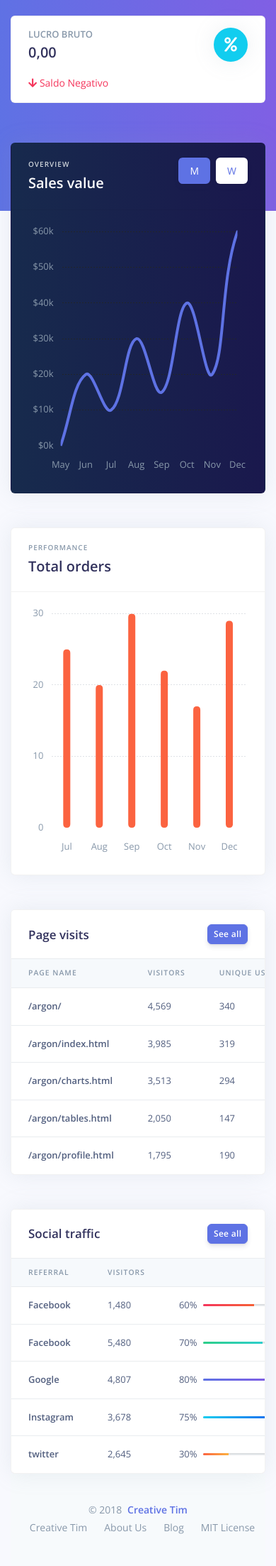
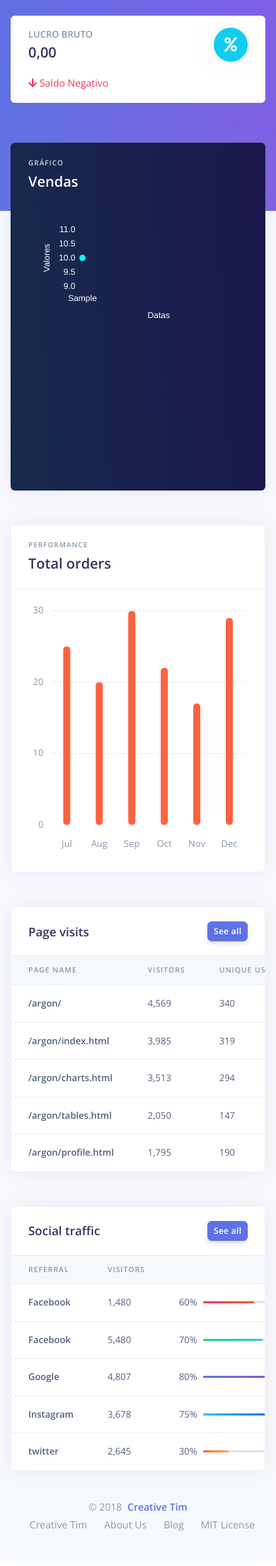
Before and after one commit to BrunoRodrigues11/Casa_Bela_Imoveis_Dashboard, a PHP site: page / in a window 390 px wide. Shown: the part 504-2710 px from the top of the page at 71% size. After the commit the page ends 2661 px from the top, so only its background shows below. Run offline with PHP 8.4, Linux system fonts and the light colour scheme; tables that the repository leaves empty or names only in its code hold one stand-in row (values such as "Sample post"); some libraries are stand-ins or nearby versions.

Commit message:
feat: Sales chart

```diff
--- a/index.php
+++ b/index.php
@@ -14,28 +14,8 @@
                     <div class="card-header bg-transparent">
                         <div class="row align-items-center">
                             <div class="col">
-                                <h6 class="text-uppercase text-light ls-1 mb-1">Overview</h6>
-                                <h2 class="text-white mb-0">Sales value</h2>
-                            </div>
-                            <div class="col">
-                                <ul class="nav nav-pills justify-content-end">
-                                    <li class="nav-item mr-2 mr-md-0" data-toggle="chart" data-target="#chart-sales"
-                                        data-update='{"data":{"datasets":[{"data":[0, 20, 10, 30, 15, 40, 20, 60, 60]}]}}'
-                                        data-prefix="$" data-suffix="k">
-                                        <a href="#" class="nav-link py-2 px-3 active" data-toggle="tab">
-                                            <span class="d-none d-md-block">Month</span>
-                                            <span class="d-md-none">M</span>
-                                        </a>
-                                    </li>
-                                    <li class="nav-item" data-toggle="chart" data-target="#chart-sales"
-                                        data-update='{"data":{"datasets":[{"data":[0, 20, 5, 25, 10, 30, 15, 40, 40]}]}}'
-                                        data-prefix="$" data-suffix="k">
-                                        <a href="#" class="nav-link py-2 px-3" data-toggle="tab">
-                                            <span class="d-none d-md-block">Week</span>
-                                            <span class="d-md-none">W</span>
-                                        </a>
-                                    </li>
-                                </ul>
+                                <h6 class="text-uppercase text-light ls-1 mb-1">Gráfico</h6>
+                                <h2 class="text-white mb-0">Vendas</h2>
                             </div>
                         </div>
                     </div>
@@ -43,7 +23,9 @@
                         <!-- Chart -->
                         <div class="chart">
                             <!-- Chart wrapper -->
-                            <canvas id="chart-sales" class="chart-canvas"></canvas>
+                            <?php
+                            include("salesChart.php");
+                            ?>
                         </div>
                     </div>
                 </div>
--- a/menu.php
+++ b/menu.php
@@ -61,7 +61,7 @@
                 <span class="navbar-toggler-icon"></span>
             </button>
             <!-- Brand -->
-            <a class="navbar-brand pt-0" href="./index.html">
+            <a class="navbar-brand pt-0" href="./index.php">
                 <!-- <img src="./assets/img/brand/blue.png" class="navbar-brand-img" alt="..."> -->
                 <img src="./assets/img/brand/logo.png" class="navbar-brand-img" alt="...">
             </a>
@@ -123,7 +123,7 @@
                 <div class="navbar-collapse-header d-md-none">
                     <div class="row">
                         <div class="col-6 collapse-brand">
-                            <a href="./index.html">
+                            <a href="./index.php">
                                 <!-- <img src="./assets/img/brand/blue.png"> -->
                                 <img src="./assets/img/brand/logo.png">
                             </a>
@@ -153,7 +153,7 @@
                 <!-- Navigation -->
                 <ul class="navbar-nav">
                     <li class="nav-item active">
-                        <a class=" nav-link active " href=" ./index.html"> <i class="ni ni-tv-2 text-primary"></i>
+                        <a class=" nav-link active " href=" ./index.php"> <i class="ni ni-tv-2 text-primary"></i>
                             Dashboard
                         </a>
                     </li>
@@ -222,7 +222,7 @@
         <nav class="navbar navbar-top navbar-expand-md navbar-dark" id="navbar-main">
             <div class="container-fluid">
                 <!-- Brand -->
-                <a class="h4 mb-0 text-white text-uppercase d-none d-lg-inline-block" href="./index.html">Dashboard</a>
+                <a class="h4 mb-0 text-white text-uppercase d-none d-lg-inline-block" href="./index.php">Dashboard</a>
                 <!-- Form -->
                 <form class="navbar-search navbar-search-dark form-inline mr-3 d-none d-md-flex ml-lg-auto">
                     <div class="form-group mb-0">
--- /dev/null
+++ b/salesChart.php
@@ -0,0 +1,113 @@
+<?php
+include("connection/connection.php");
+
+$sql = "SELECT SUM(valor_negocio) as valor_negocio, data
+        FROM movimentacao_imovel
+        WHERE status = 'Venda '
+        GROUP BY data
+        ORDER BY data ASC";
+$query = mysqli_query($conn, $sql);
+
+# Charts.js - Preparando valores
+$datas = "";
+$valores = "";
+
+while ($row = mysqli_fetch_array($query)) {
+    $datas = $datas . '"' . $row['data'] . '",';
+    $valores = $valores . '"' . $row['valor_negocio'] . '",';
+
+    $datas = trim($datas); # trim() -> Tira os espaços da variável
+    $valores = trim($valores);
+}
+
+?>
+
+<!DOCTYPE html>
+<html lang="pt-br">
+
+<head>
+    <title></title>
+    <!-- CDN do Chart.js -->
+    <script type="text/javascript"
+        src="https://cdnjs.cloudflare.com/ajax/libs/Chart.js/2.7.2/Chart.bundle.min.js"></script>
+</head>
+
+<body>
+    <div class="container">
+        <canvas id="salesChart"></canvas>
+    </div>
+    <!-- GRAFICO DE LINHAS -->
+    <script type="text/javascript">
+        var ctx = document.getElementById('salesChart').getContext('2d');
+        var myLineChart = new Chart(ctx, {
+            type: 'line',
+            data: {
+                labels: [<?php echo $datas; ?>],
+                datasets: [
+                    {
+                        label: 'Data',
+                        data: ['<?php echo $datas; ?>'],
+                        borderColor: 'rgba(255,255,0)',
+                        borderWidth: 3
+                    },
+                    {
+                        label: 'Valores',
+                        data: [<?php echo $valores; ?>],
+                        backgroundColor: 'rgba(0,255,255)',
+                        borderColor: 'rgba(0,255,255)',
+                        borderWidth: 3
+                    }
+                ]
+            },
+            options: {
+                legend: {
+                    display: false,
+                    labels: {
+                        fontColor: "white",
+                        fontSize: 18
+                    }
+                },
+                scales: {
+                    xAxes: [
+                        {
+                            display: true,
+                            scaleLabel: {
+                                display: true,
+                                labelString: 'Datas',
+                                fontColor: '#ffffff',
+                                fontSize: 12
+                            },
+                            gridLines: {
+                                display: false
+                            },
+                            ticks: {
+                                fontColor: "white",
+                                fontSize: 12
+                            }
+                        }
+                    ],
+                    yAxes: [
+                        {
+                            display: true,
+                            scaleLabel: {
+                                display: true,
+                                labelString: 'Valores',
+                                fontColor: '#ffffff',
+                                fontSize: 12
+                            },
+                            gridLines: {
+                                display: false
+                            },
+                            ticks: {
+                                fontColor: "white",
+                                fontSize: 12
+                            }
+                        }
+                    ]
+                }
+            }
+        });
+    </script>
+</body>
+
+</html>
```
